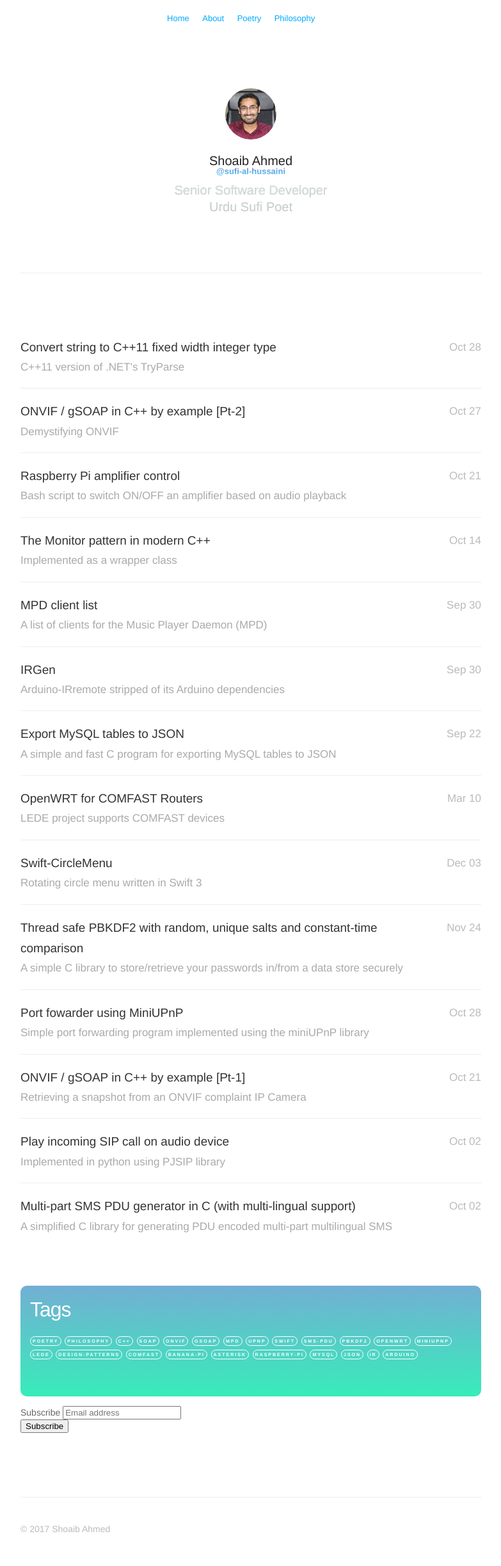
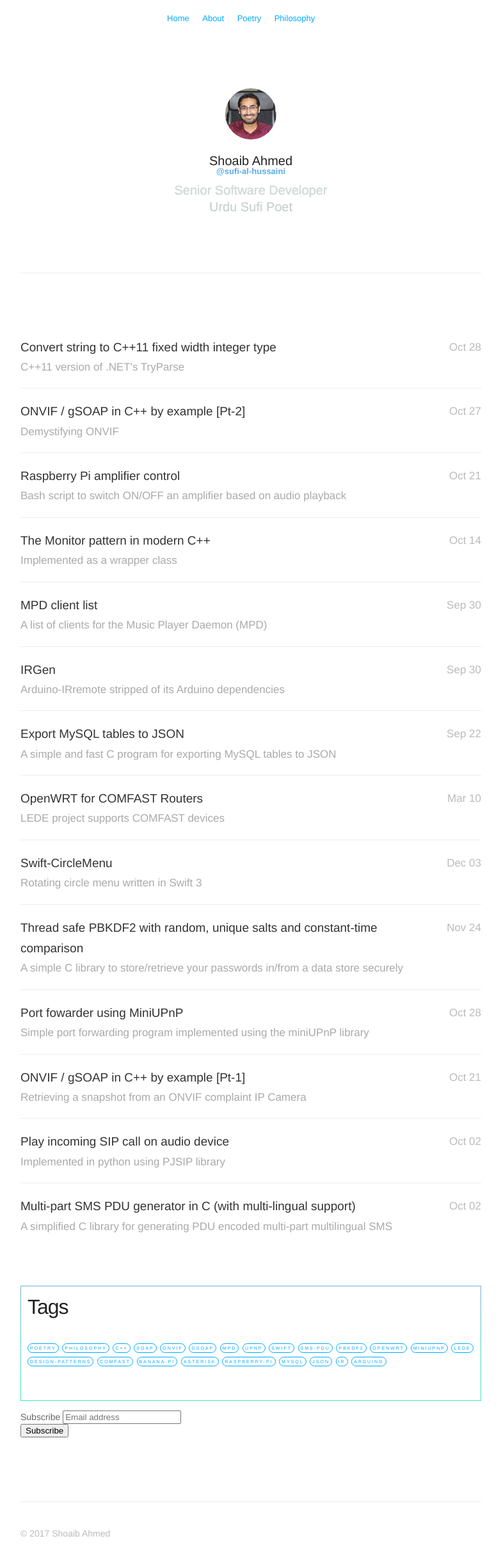
Before and after one commit to Sufi-Al-Hussaini/Sufi-Al-Hussaini.github.io, a Jekyll site: the page built from index.html, in a window 1280 px wide. Shown: the whole page at 64% size, without its empty margins (248-1031 px from the left). Built offline with Jekyll 4.4.1, drawn with Linux system fonts in a browser that asks for light colours; nearby versions of some CDN libraries; some web fonts are replaced; the list of posts is cut into pages by our own code; comment, search, counter and statistics services are not loaded; a style sheet for code colours, icons or effects is not loaded.

Commit message:
Modify tag cloud style

```diff
--- a/assets/css/style.css
+++ b/assets/css/style.css
@@ -720,17 +720,20 @@ code.tag {
 
 .tagcloud {
 	background-image: linear-gradient(to top, #37ecba 0%, #72afd3 100%);
-	padding: 15px;
-	border-radius: 10px;
+	padding: 1px;
+}
+
+.tagcloud > div {
+	background: #fff;
+	padding: 10px;
 }
 
 .tagcloud h1 {
-	color: #fff;
+	padding-bottom: 15px;
 }
 
 .tagcloud a {
-	color: #fff;
-	font-weight: bold;
+   	/*font-weight: bold;*/
 }
 
 #mc_embed_signup{
```
